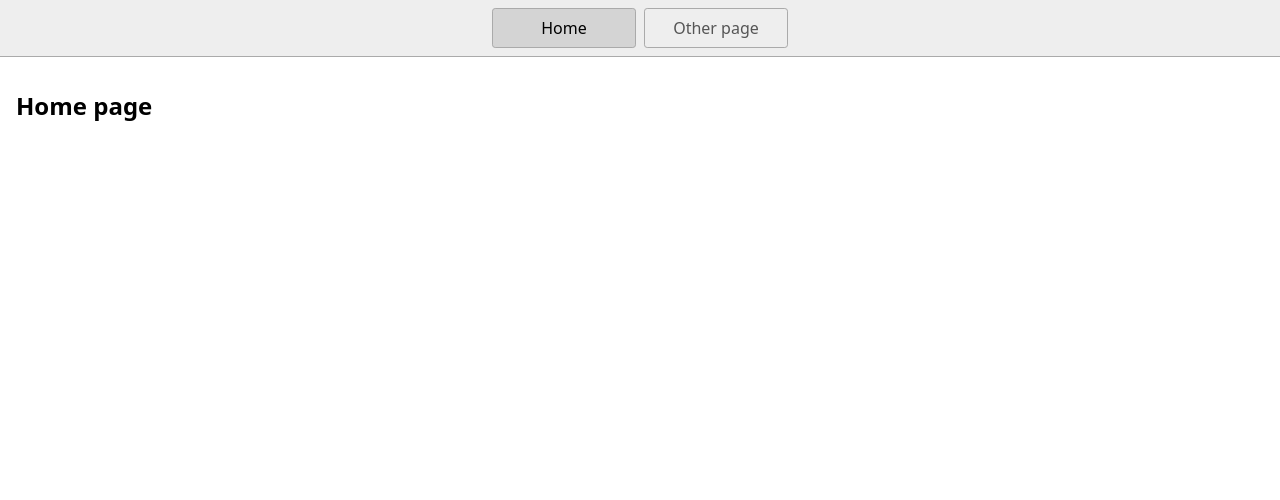
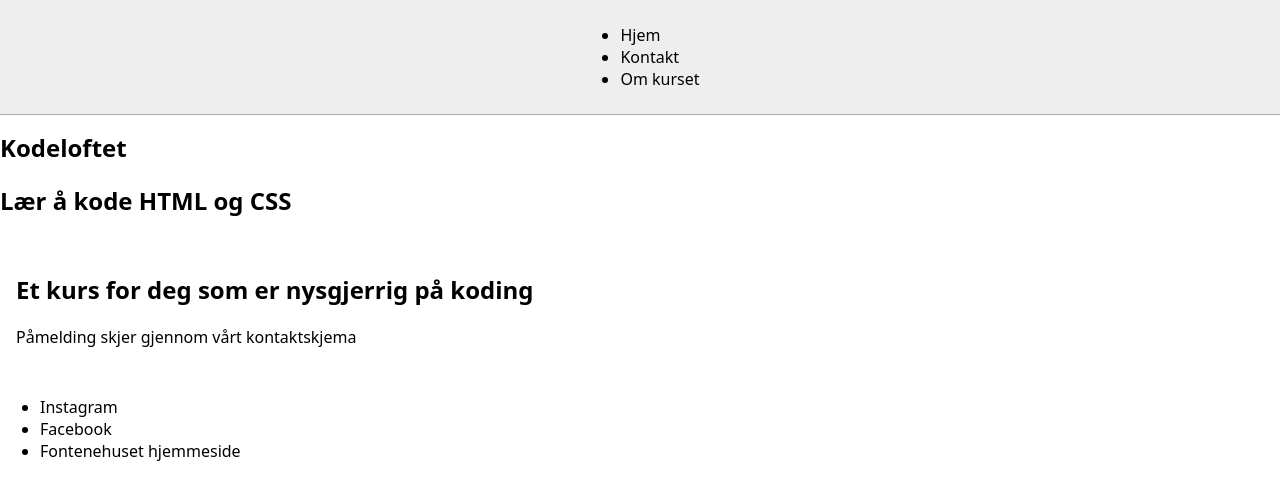
Before and after one commit to AndyKodehode/HTML-intro-Kodeloftet, a website: page index.html in a window 1280 px wide. Drawn offline with Linux system fonts and the light colour scheme.

Commit message:
testforsøk hjemm

```diff
--- a/index.html
+++ b/index.html
@@ -4,20 +4,34 @@
     <title>Home</title>
     <meta charset="UTF-8" />
     <meta name="viewport" content="width=device-width" />
-    <!--
-      Need a visual blank slate?
-      Remove all code in `styles.css`!
-    -->
+
     <link rel="stylesheet" href="styles.css" />
     <script type="module" src="script.js"></script>
   </head>
   <body>
+   <header>
     <nav>
-      <a href="/" aria-current="page">Home</a>
-      <a href="/page2.html">Other page</a>
+      <ul>
+        <li>Hjem</li>
+        <li>Kontakt</li>
+        <li>Om kurset</li>
+      </ul>
     </nav>
-    <main>
-      <h1>Home page</h1>
-    </main>
+
+    <h1>Kodeloftet</h1>
+    <h2>Lær å kode HTML og CSS</h2>
+   </header>
+   <main>
+    <h2>Et kurs for deg som er nysgjerrig på koding</h2>
+    <p>Påmelding skjer gjennom vårt kontaktskjema</p>
+   </main>
+
+   <footer>
+    <ul>
+      <li>Instagram</li>
+      <li>Facebook</li>
+      <li>Fontenehuset hjemmeside</li>
+    </ul>
+   </footer>
   </body>
 </html>
```
Also changed, not shown: README.md, 1 other file.
